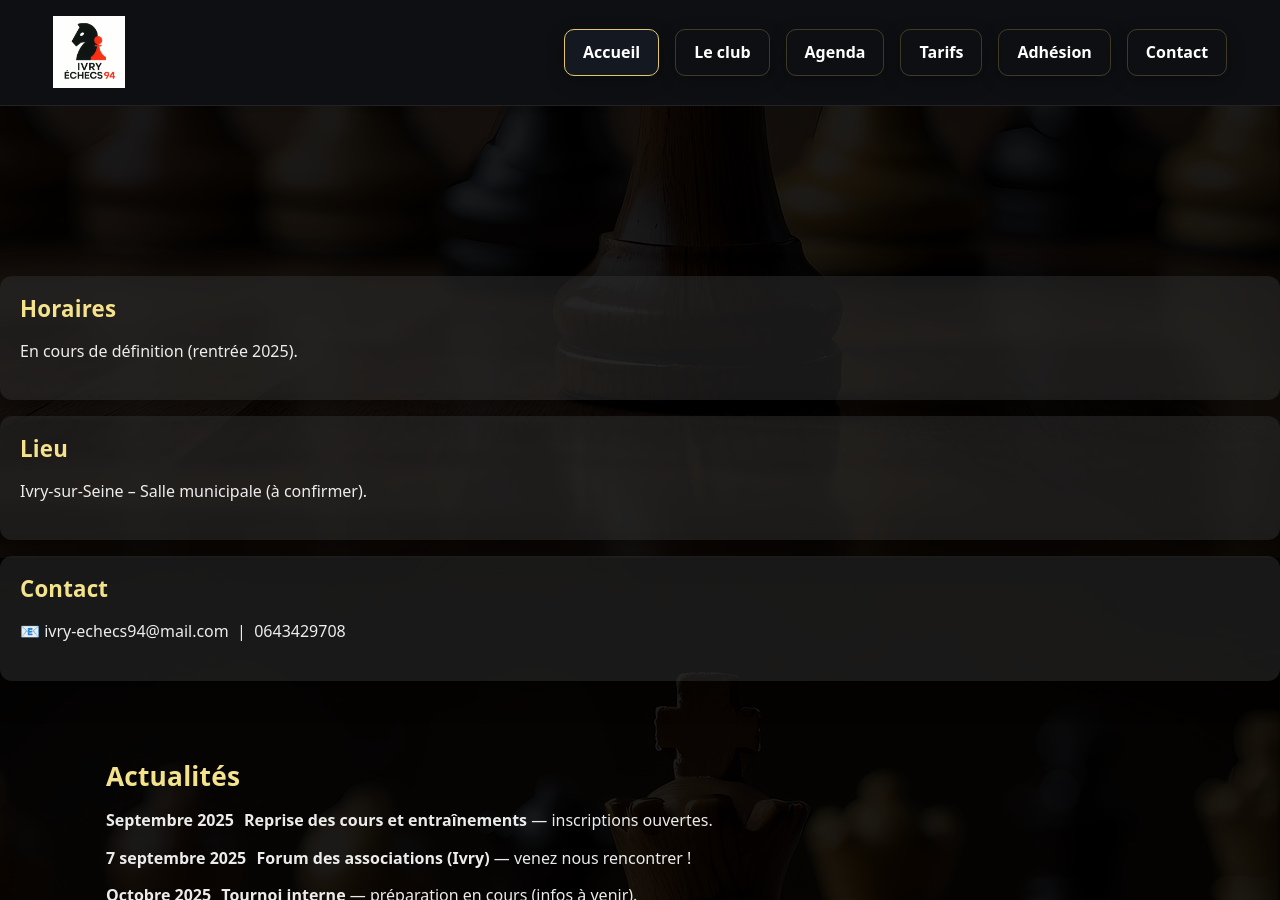
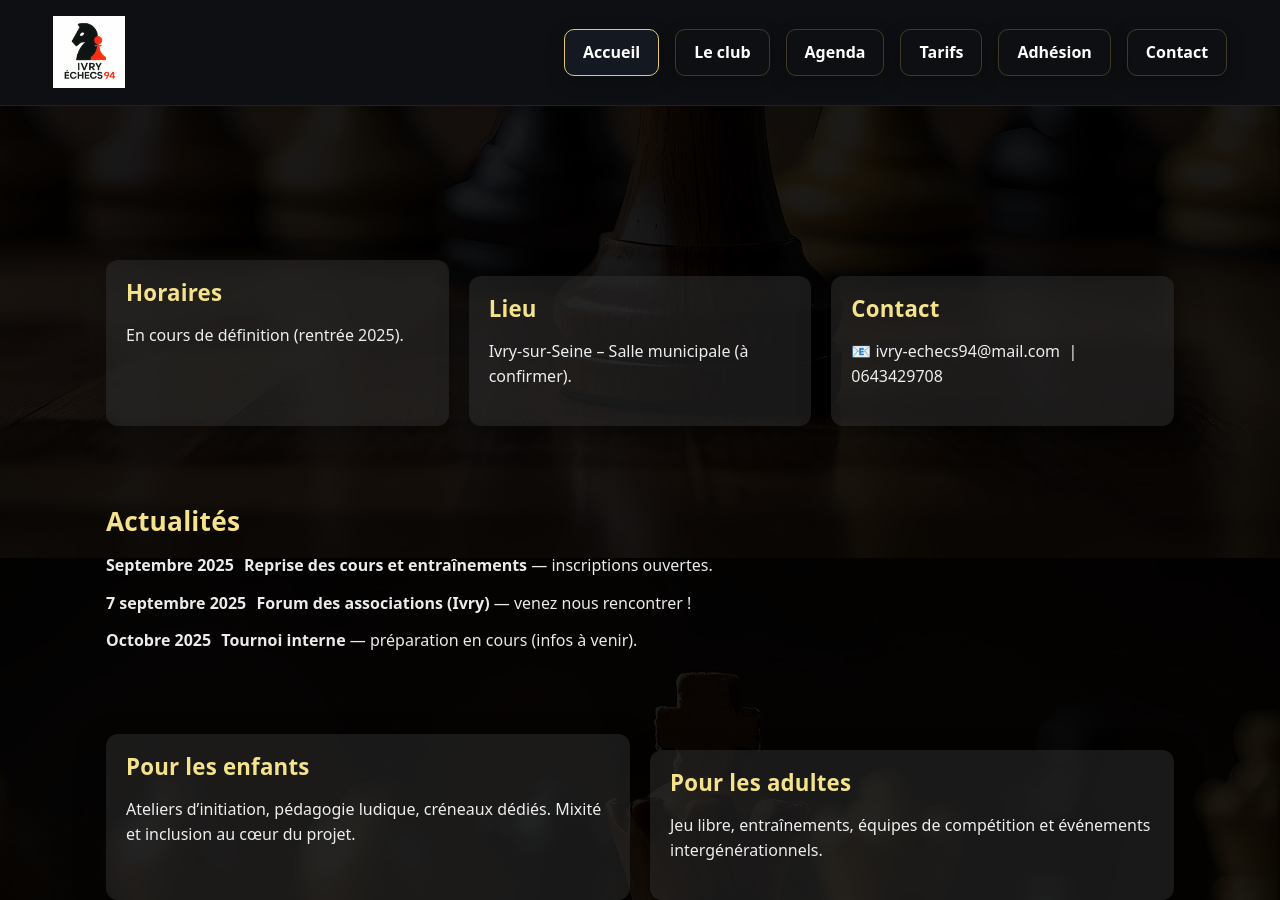
Before and after one commit to Nelwyn64/ivry-echecs-94, a Jekyll site: the page built from index.html, in a window 1280 px wide and 900 px high, scrolled down 402 px. Built offline with Jekyll 4.4.1, drawn with Linux system fonts in a browser that asks for light colours.

Commit message:
Update Pages du site “accueil”

```diff
--- a/index.html
+++ b/index.html
@@ -22,7 +22,7 @@ lead: ""
 </section>
 
 <section>
-
+  <div class="container grid cols-3">
     <div class="card">
       <h3>Horaires</h3>
       <p>En cours de définition (rentrée 2025).</p>
```
